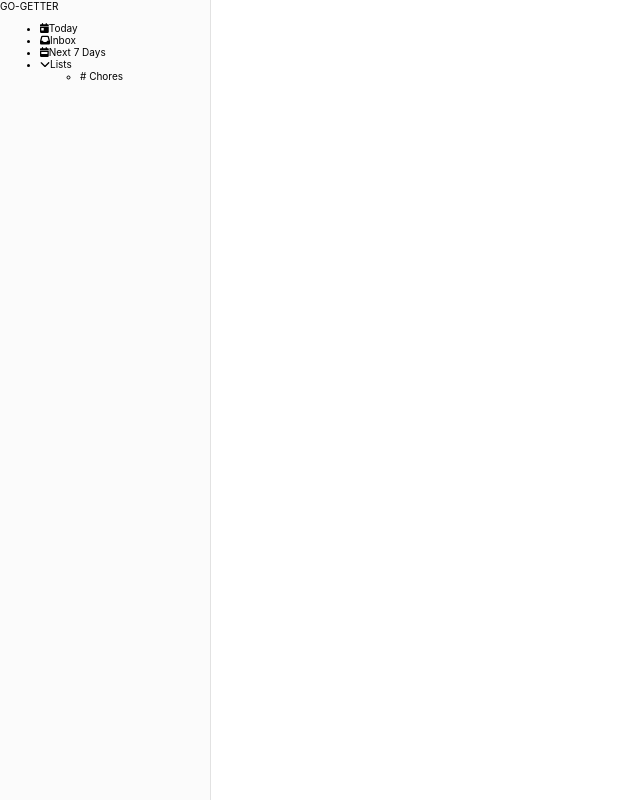
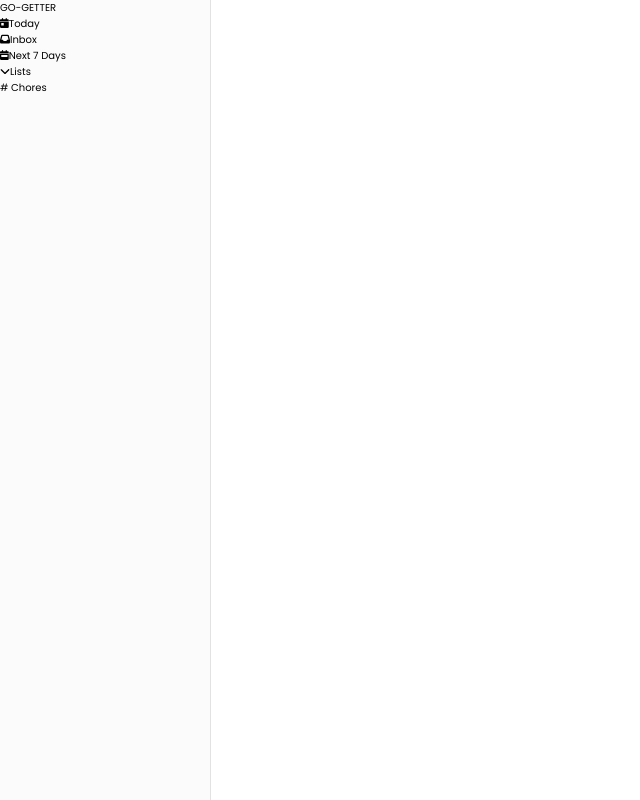
Before and after one commit to clarencetinator7/go-getter, a React (Create React App) app: page / in a window 1280 px wide. Shown: the whole page, without its empty margins (0-640 px from the left). Built offline with nearby package versions, Linux system fonts and the light colour scheme.

Commit message:
add: poppins font

```diff
--- a/src/App.css
+++ b/src/App.css
@@ -1,7 +1,15 @@
+@import url('https://fonts.googleapis.com/css2?family=Poppins:ital,wght@0,300;0,400;0,600;0,700;1,400&display=swap');
+
+
 * {
   box-sizing: border-box;
+  list-style: none;
+  padding: 0;
+  margin: 0;
 }
 
 body {
   font-size: 62.5%;
+  font-family: 'Poppins', sans-serif;
+  font-weight: 400;
 }
```
Also changed, not shown: src/components/Layout/Sidebar/Sidebar.module.css (line endings or trailing spaces).
